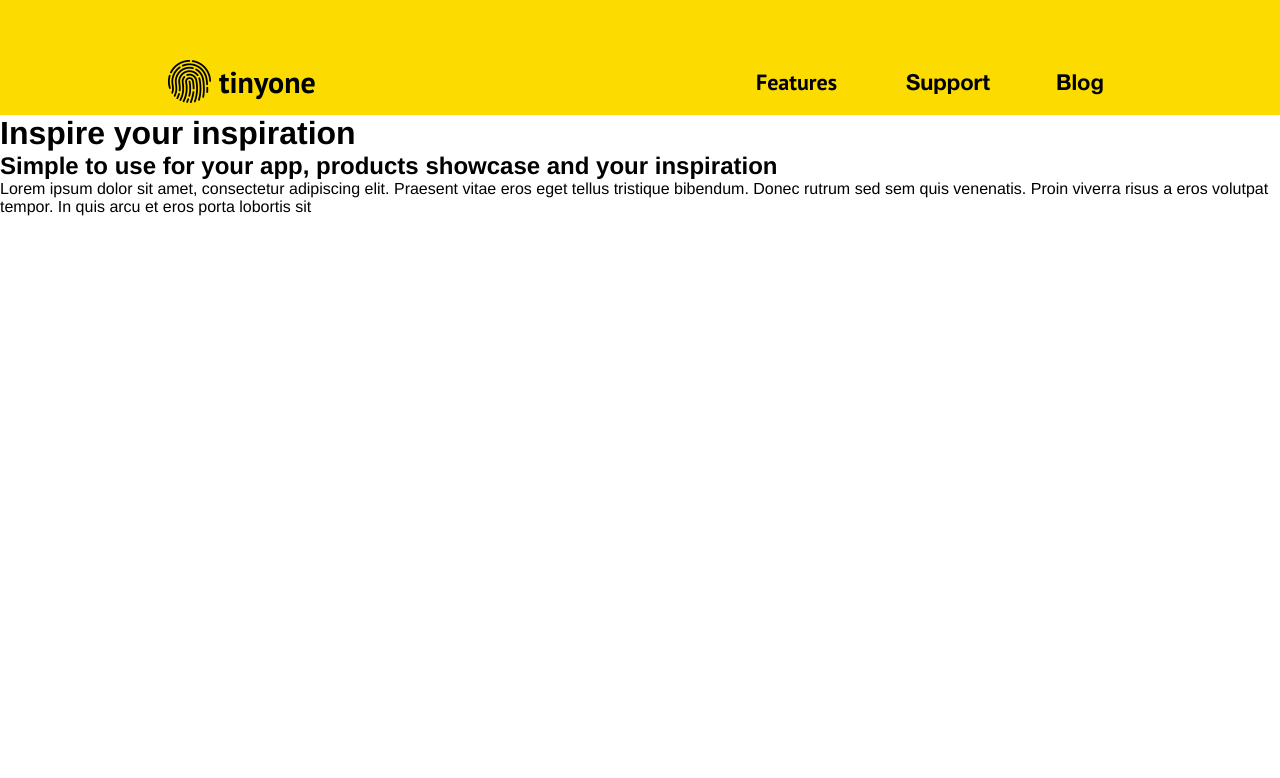
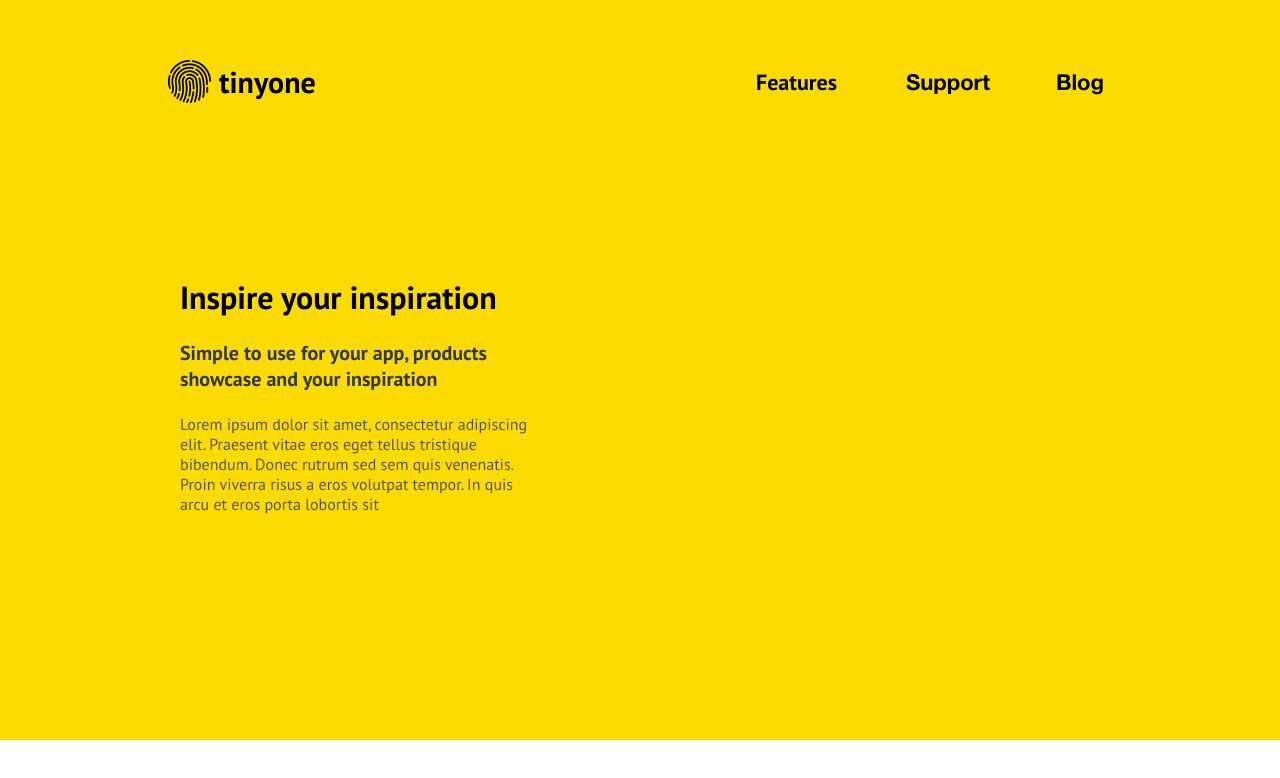
Before and after one commit to liubich/test-job, a Vue app: page / in a window 1280 px wide. Shown: the top 778 px of the page. Built offline with nearby package versions, Linux system fonts and the light colour scheme.

Commit message:
Add text rendering

```diff
--- a/src/components/CarouselPage.vue
+++ b/src/components/CarouselPage.vue
@@ -1,16 +1,21 @@
 <template>
   <header class="carousel-page">
     <div class="carousel-page__container">
+      <div class="carousel-page__left-container">
         <div class="carousel-page__texts-container">
-        <h1>
+          <h1 class="carousel-page__main-header">
             {{pageTexts.mainHeader}}
           </h1>
-        <h2>
+          <h2 class="carousel-page__secondary-header">
             {{pageTexts.secondHeader}}
           </h2>
-        <p>
+          <p class="carousel-page__description">
             {{pageTexts.simpleText}}
           </p>
+        </div>
+      </div>
+      <div class="carousel-page__icons-container">
+
       </div>
     </div>
   </header>
@@ -29,4 +34,57 @@ export default {
 <!-- Add "scoped" attribute to limit CSS to this component only -->
 <style scoped>
 
+.carousel-page {
+  max-width: 1924px;
+  height: 625px;
+  display: flex;
+  justify-content: center;
+  background-color: #fcdb00;
+}
+
+.carousel-page__container {
+  width: 100%;
+  max-width: 960px;
+  display: flex;
+  justify-content: space-between;
+}
+
+.carousel-page__left-container {
+  padding: 0 18px;
+  width: 400px;
+  display: flex;
+  flex-direction: column;
+}
+
+.carousel-page__left-container {
+  display: flex;
+}
+
+.carousel-page__texts-container {
+  height: 560px;
+  padding: 0 2px;
+  display: flex;
+  flex-direction: column;
+  justify-content: center;
+}
+
+.carousel-page__main-header {
+  font-size: 32px;
+  font-family: "PT Sans", sans-serif;
+  font-weight: bold;
+}
+
+.carousel-page__secondary-header {
+  padding: 22px 0;
+  font-size: 20px;
+  font-family: "PT Sans", sans-serif;
+  color: rgb(49, 56, 65);
+}
+
+.carousel-page__description {
+  font-size: 16px;
+  font-family: "PT Sans", sans-serif;
+  color: rgb(85, 85, 85);
+}
+
 </style>
```
Lines whose indentation alone changed are shown as unchanged.
